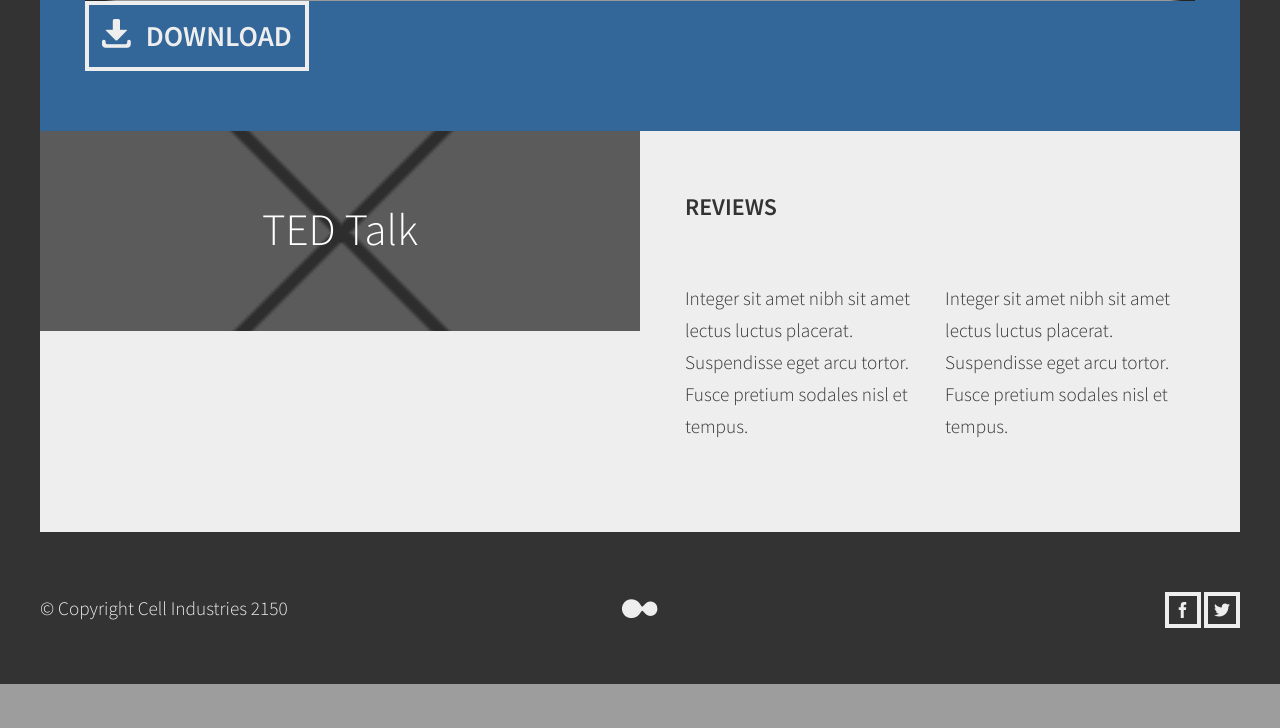
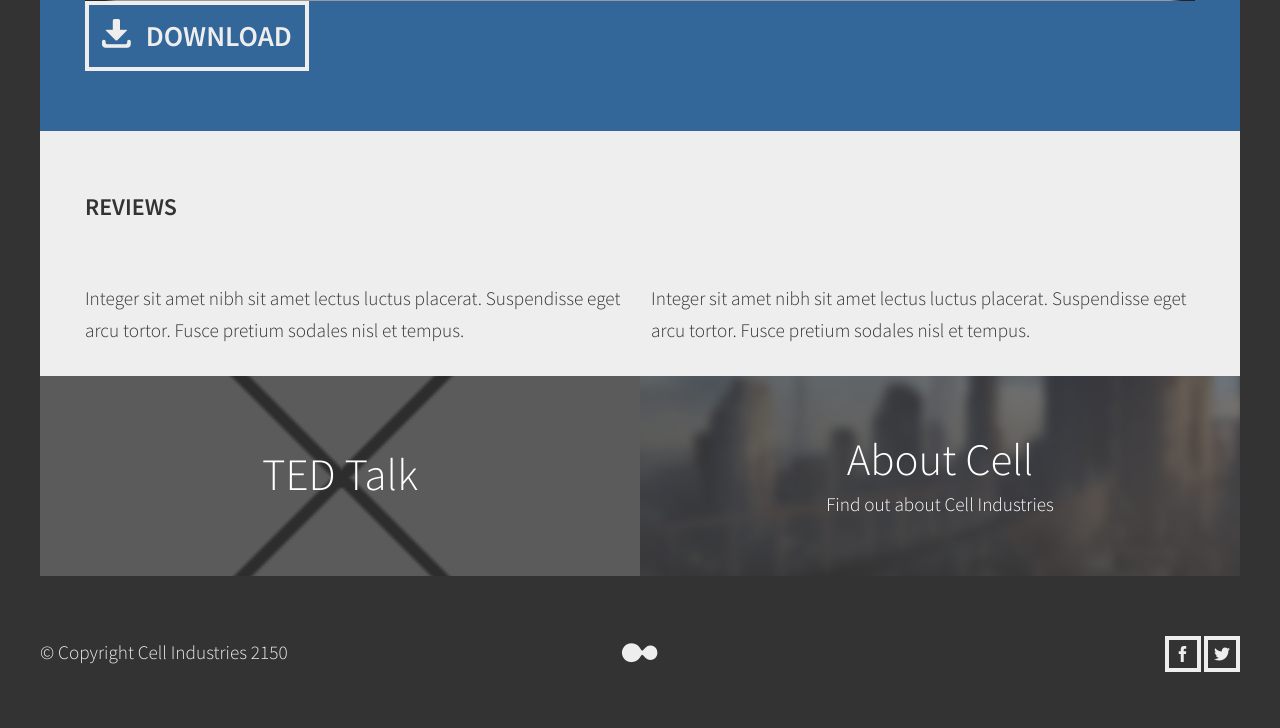
Before and after one commit to Precise-Pixels/cell, a PHP site: template views/press.php in a window 1280 px wide. Shown: the part 1825-2553 px from the top of the page. Before the commit the page ends 2509 px from the top, so only its background shows below. Run offline with PHP 8.4, Linux system fonts and the light colour scheme; the template is opened without the code that fills it, so the values that code supplies are empty; a stand-in replaces the project's code that opens the database connection; style sheets or scripts are compiled from the project's sources.

Commit message:
Added h2s to all PT CTAs, added about CTA to press page

```diff
--- a/views/about.php
+++ b/views/about.php
@@ -116,6 +116,7 @@
             <a href="/project-titan" class="cta cta--pt-small half">
                 <hgroup class="align-vertical">
                     <h1>Project Titan</h1>
+                    <h2>Discover the groundbreaking project</h2>
                 </hgroup>
             </a>
             <a href="ted" class="cta cta--example half">
--- a/views/index.php
+++ b/views/index.php
@@ -75,7 +75,7 @@
             </a>
             <div class="cta cta--home3 half">
                 <hgroup class="align-vertical">
-                    <h1>CTA Title</h1>
+                    <h1>Technology</h1>
                     <h2>Optional subtitle</h2>
                 </hgroup>
             </div>
--- a/views/new-environment.php
+++ b/views/new-environment.php
@@ -74,6 +74,7 @@
             <a href="/project-titan" class="cta cta--pt-small half">
                 <hgroup class="align-vertical">
                     <h1>Project Titan</h1>
+                    <h2>Discover the groundbreaking project</h2>
                 </hgroup>
             </a>
             <a href="technology" class="cta cta--example half">
--- a/views/press.php
+++ b/views/press.php
@@ -32,16 +32,22 @@
 
     <section>
         <div class="align-centre lgrey">
+            <div class="section-padding">
+                <h1>REVIEWS</h1>
+                <p class="half-margin">Integer sit amet nibh sit amet lectus luctus placerat. Suspendisse eget arcu tortor. Fusce pretium sodales nisl et tempus.</p>
+                <p class="half-margin">Integer sit amet nibh sit amet lectus luctus placerat. Suspendisse eget arcu tortor. Fusce pretium sodales nisl et tempus.</p>
+            </div>
             <a href="ted" class="cta cta--example half">
                 <hgroup class="align-vertical">
                     <h1>TED Talk</h1>
                 </hgroup>
             </a>
-            <div class="section-padding half">
-                <h1>REVIEWS</h1>
-                <p class="half-margin">Integer sit amet nibh sit amet lectus luctus placerat. Suspendisse eget arcu tortor. Fusce pretium sodales nisl et tempus.</p>
-                <p class="half-margin">Integer sit amet nibh sit amet lectus luctus placerat. Suspendisse eget arcu tortor. Fusce pretium sodales nisl et tempus.</p>
-            </div>
+            <a href="/project-titan" class="cta cta--about half">
+                <hgroup class="align-vertical">
+                    <h1>About Cell</h1>
+                    <h2>Find out about Cell Industries</h2>
+                </hgroup>
+            </a>
         </div>
     </section>
 
--- a/views/technology.php
+++ b/views/technology.php
@@ -44,6 +44,7 @@
             <a href="/project-titan" class="cta cta--pt-small half">
                 <hgroup class="align-vertical">
                     <h1>Project Titan</h1>
+                    <h2>Discover the groundbreaking project</h2>
                 </hgroup>
             </a>
         </div>
```
